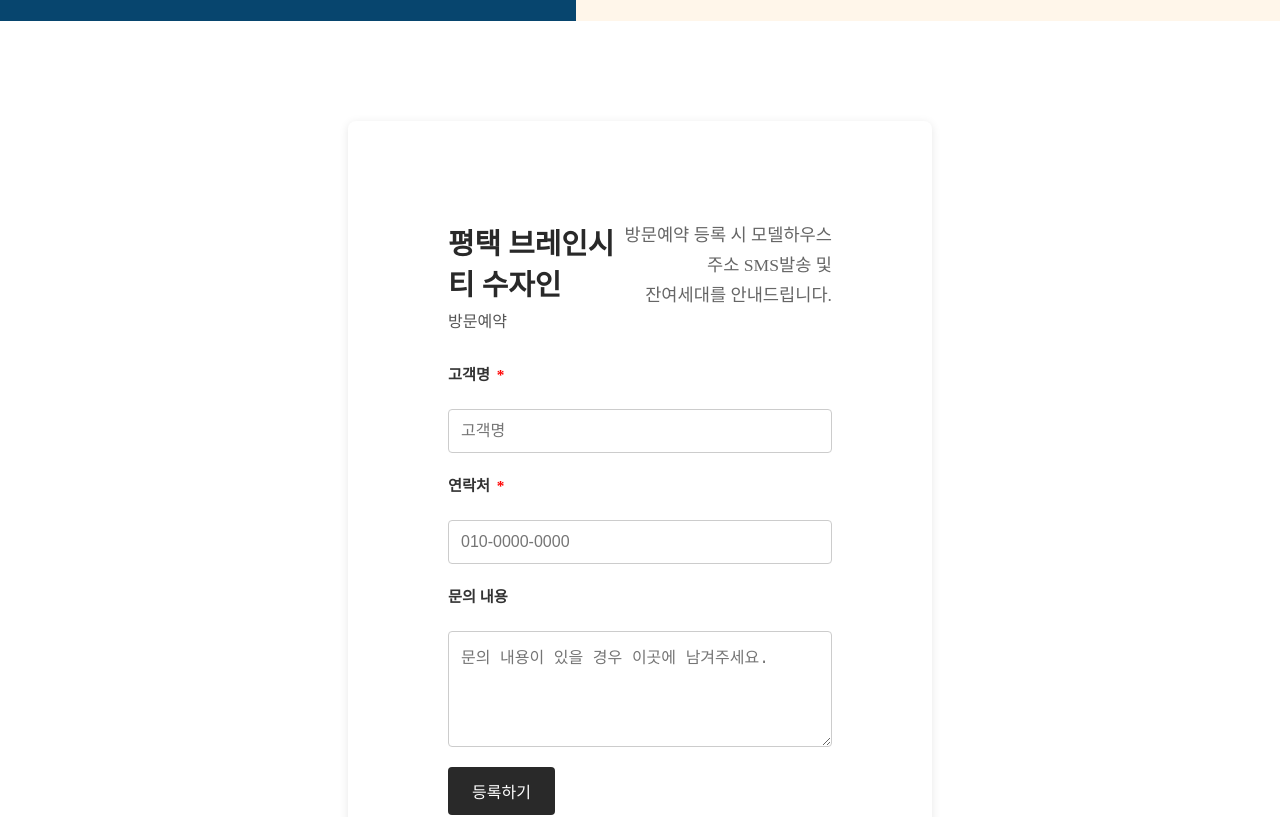
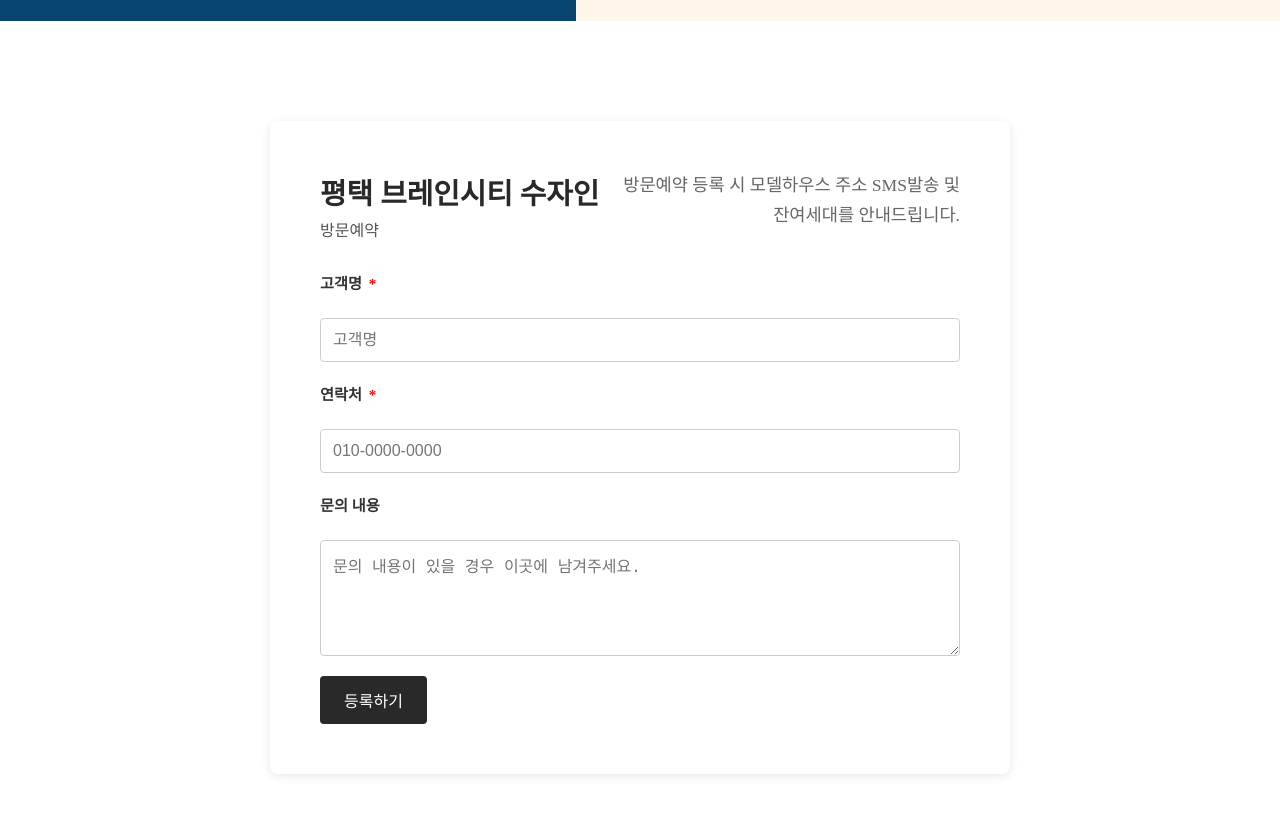
Before and after one commit to parkjihun22/jeju-wepark, a React (Create React App) app: page / in a window 1280 px wide. Shown: the part 4620-5437 px from the top of the page. Built offline with nearby package versions, Linux system fonts and the light colour scheme; a web font is replaced by a local one.

Commit message:
feat  : 크기조정

```diff
--- a/src/pages/Main/Main.module.scss
+++ b/src/pages/Main/Main.module.scss
@@ -1357,12 +1357,12 @@
 
 
   .pcVisitContainer {
-    width: 30%;
+    width: 50%;
     max-width: 900px;
     margin: 100px auto; /* 가운데 정렬 */
     background-color: #fff;
     border-radius: 8px;
-    padding: 100px;
+    padding: 50px;
     box-shadow: 0 2px 10px rgba(0, 0, 0, 0.1);
 
     /* 텍스트 왼쪽 정렬 */
```
